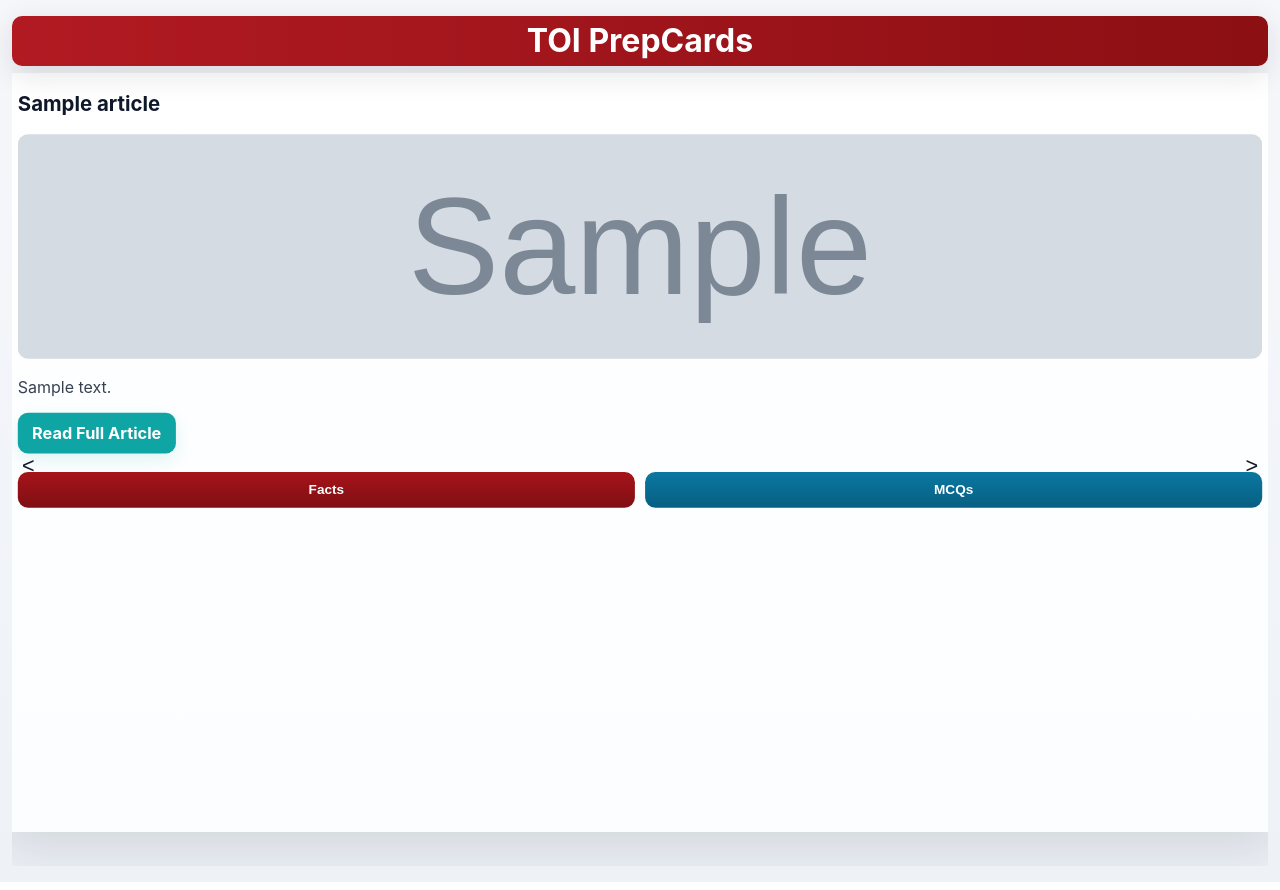
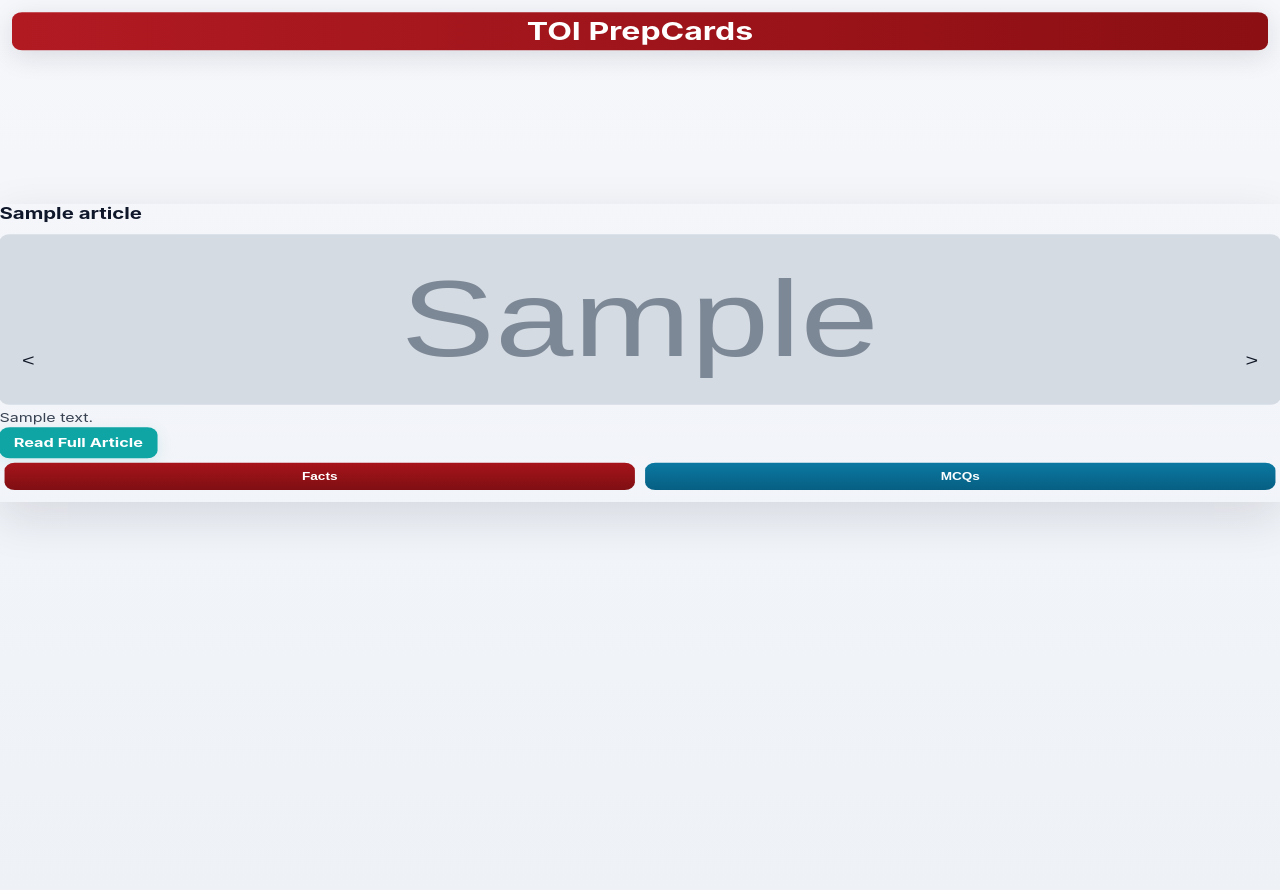
Before and after one commit to cyberpysch/toi_app, a Flask app: template app/templates/index.html in a window 1280 px wide. Run offline with Flask 3, Linux system fonts and the light colour scheme; the template is opened without the code that fills it: most values are stand-ins (such as "Sample title", 1, 10 or a date in 2020); grey boxes marked "Sample" are stand-in pictures.

Commit message:
new template added

```diff
--- a/app/static/css/style.css
+++ b/app/static/css/style.css
@@ -10,6 +10,8 @@ body {
     -moz-osx-font-smoothing: grayscale;
     padding: 16px 12px; /* Reduce vertical padding */
     overflow: hidden; /* Prevent scrolling on the body */
+    transform: scaleY(0.76); /* Scale the height to match the desired view */
+    transform-origin: top; /* Ensure scaling starts from the top */
 }
 
 .container {
@@ -31,35 +33,40 @@ header.app-header {
     top: 10px;
     z-index: 1000;
     text-align: center; /* Center the text */
+    margin-bottom: clamp(4px, 1vw, 8px); /* Reduce spacing */
+}
+
+/* Dynamically handle spacing between header and title */
+.title {
+    margin-top: 0; /* Ensure the title starts immediately after TOI PrepCards */
 }
 
 /* Swiper container: center and give room for stacked cards */
 .swiper-container { width: 100%; padding: 28px 0; }
 .swiper-container {
-    overflow-y: auto; /* Allow scrolling only within the Swiper container */
+    overflow-y: visible; /* Ensure content is not clipped */
 }
 .swiper-wrapper { align-items: center; }
 
-/* Card stack look */
+/* Remove card look and make layout consistent */
 .card {
-    background: linear-gradient(180deg,#ffffff 0%, #fbfdff 100%);
-    border-radius: 14px;
-    padding: 18px;
-    margin: 0 auto;
-    box-shadow: 0 12px 30px rgba(17,24,39,0.08);
-    display: flex;
-    flex-direction: column;
-    gap: 12px;
-    width: 100%;
-    max-width: 760px;
-    height: 100%; /* Make the card take full height of the container */
-    max-height: 100vh; /* Ensure it doesn't exceed the viewport height */
-    width: 100%; /* Make the card take full width */
-    max-width: 100%; /* Prevent overflow on smaller screens */
-    box-sizing: border-box; /* Include padding and border in dimensions */
+    background: none; /* Remove background */
+    border: none; /* Remove border */
+    box-shadow: none; /* Remove shadow */
+    border-radius: 0; /* Remove rounded corners */
+    padding: 0; /* Remove padding */
+    margin: 0 auto; /* Center content */
+    width: 100%; /* Ensure full width */
+    max-width: none; /* Remove width restriction */
 }
 
-.card .title { font-size: 1.25rem; margin-bottom: 6px; font-weight: 700; color: #0f172a; }
+/* Card stack look */
+.card .title {
+    font-size: 1.25rem;
+    margin-bottom: 15px; /* Add margin between title and image */
+    font-weight: 700;
+    color: #0f172a;
+}
 .img-container { width: 100%; overflow: hidden; border-radius: 10px; margin-bottom: 6px; }
 .article-img { width: 100%; height: 220px; object-fit: cover; transition: transform 0.35s ease; display:block; }
 .article-img:hover { transform: scale(1.03); }
@@ -73,9 +80,18 @@ header.app-header {
 }
 
 /* Bottom buttons */
-.card-buttons { display: flex; gap: 10px; margin-top: 6px; }
+.card-buttons {
+    display: flex;
+    flex-wrap: wrap; /* Allow buttons to wrap within the container */
+    justify-content: center; /* Center align buttons */
+    gap: 10px;
+    margin-top: 6px;
+    padding-bottom: 16px; /* Add padding to ensure buttons are fully visible */
+}
 .card-buttons button {
-    flex: 1; padding: 10px 12px; border: none; cursor: pointer;
+    flex: 0 1 calc(50% - 10px); /* Ensure buttons take up half the width minus gap */
+    max-width: 100%; /* Prevent overflow */
+    padding: 10px 12px; border: none; cursor: pointer;
     border-radius: 10px; font-weight: 700; color: white;
     background: linear-gradient(180deg,#a6141a 0%,#7f0f13 100%);
     transition: transform 0.12s ease, box-shadow 0.12s ease;
@@ -166,6 +182,11 @@ header.app-header {
     margin-top: 16px; /* Add spacing above the message */
 }
 
+/* Remove Swiper pagination dots */
+.swiper-pagination {
+    display: none; /* Hide pagination dots */
+}
+
 /* Small responsive tweaks */
 @media (max-width: 640px) {
     .article-img { height: 160px; }
@@ -177,3 +198,31 @@ header.app-header {
 .swiper-container {
     height: 100vh; /* Ensure the container takes full viewport height */
 }
+
+/* Responsive adjustments for mobile devices */
+@media (max-width: 768px) {
+    .card {
+        padding: 12px; /* Adjust padding for smaller screens */
+    }
+
+    .article-img {
+        height: 160px; /* Reduce image height for mobile */
+    }
+
+    .summary {
+        font-size: 0.9rem; /* Slightly smaller text for mobile */
+    }
+}
+
+/* Additional styles for very small screens */
+@media (max-width: 480px) {
+    .card-buttons {
+        flex-direction: column; /* Stack buttons vertically */
+        gap: 8px; /* Reduce gap between buttons */
+    }
+
+    .card-buttons button {
+        width: 100%; /* Make buttons take full width */
+        flex: none; /* Disable flex shrinking */
+    }
+}
```
